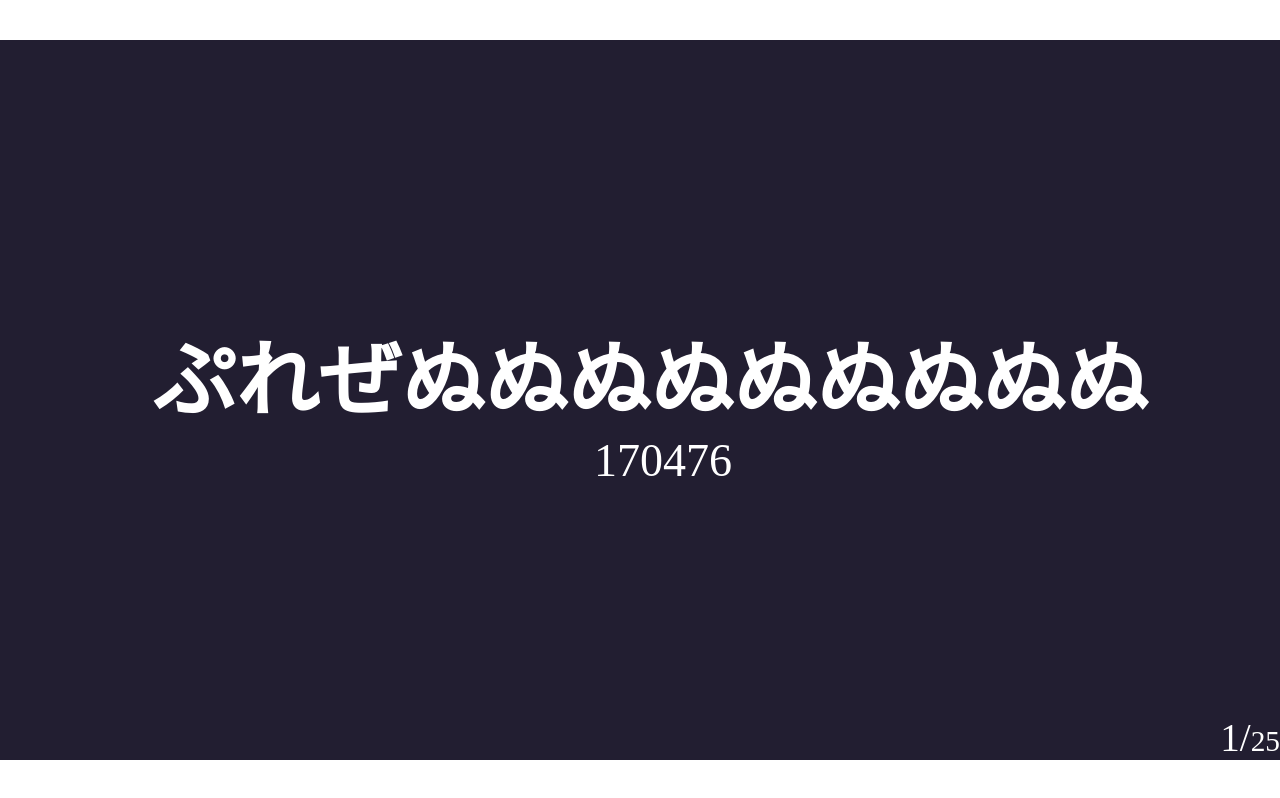
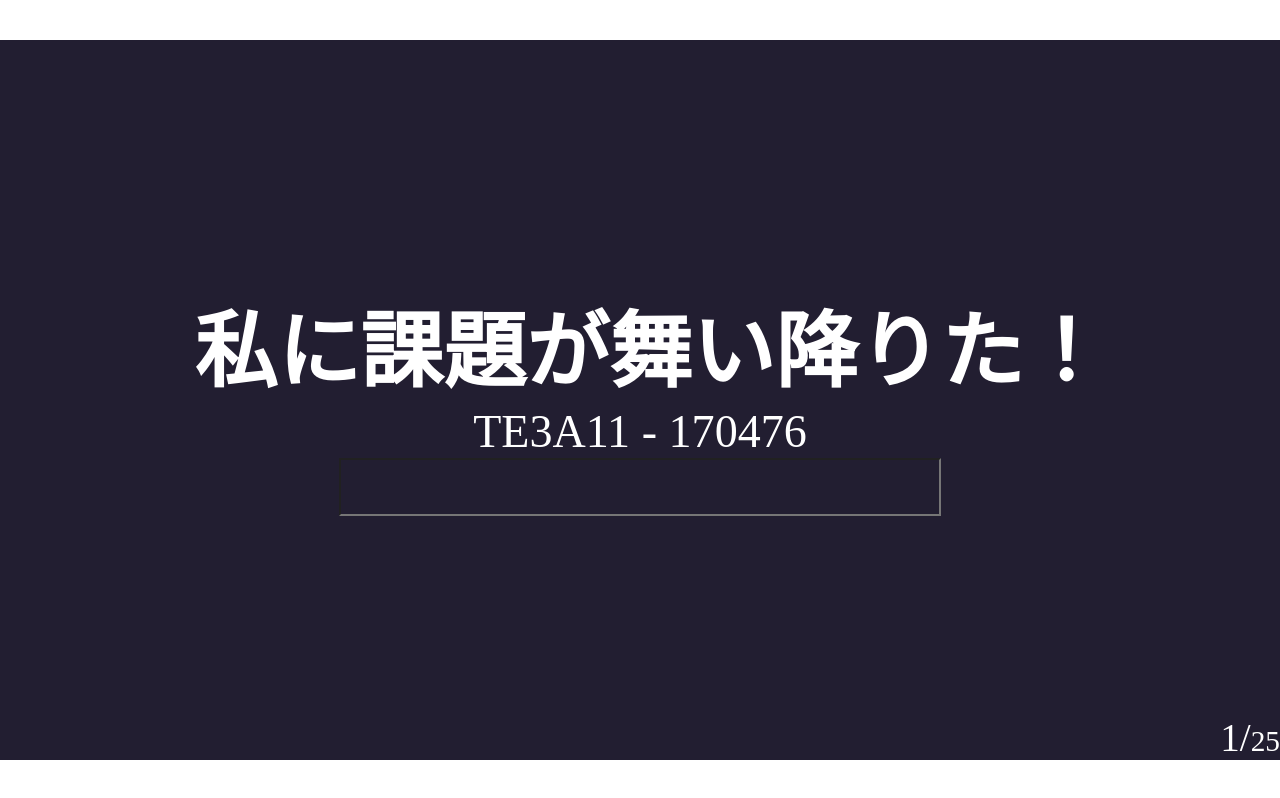
Before and after one commit to te170476/CSACC, a plain HTML site: page index.html in a window 1280 px wide. Drawn offline with Linux system fonts and the light colour scheme.

Commit message:
change title.
respect: "私に天使が舞い降りた！"

```diff
--- a/index.html
+++ b/index.html
@@ -37,8 +37,9 @@
     </svg>
     <p class="page_counter">/</p>
     <section class="cover center">
-        <h1>ぷれぜぬぬぬぬぬぬぬぬぬ</h1>
-        <p>170476</p>
+        <h1>私に課題が舞い降りた！</h1>
+        <p>TE3A11 - 170476</p>
+        <input style="font-size:100%;text-align:center;background-color:var(--background-color);color:var(--font-color);"type="text">
     </section>
     <section class="center">
         <h1 class="top left">自己</h1>
--- a/slideshow-style.css
+++ b/slideshow-style.css
@@ -16,23 +16,6 @@
     font-size: 85%;
 }
 .slideshow > .page_counter::after  { font-size: 75%;}
-/* .slideshow > .page_counter {
-    --index: "10";
-    --max:   "xx";
-    position: absolute;
-    right:  0;
-    bottom: -.25em;
-    margin-right: .5em;
-    padding-left:  .25em;
-    padding-right: .25em;
-    border: 1px solid;
-    border-radius: .5em .5em 0 0 / .5em .5em 0 0;
-    border-color: whitesmoke;
-    border-width: .1em;
-    font-size: 65%;
-}
-.slideshow > .page_counter::before { content: var(--index); }
-.slideshow > .page_counter::after  { content: var(--max);   } */
 
 .slideshow svg {
     fill: white;
@@ -107,7 +90,7 @@
     margin-left: .55em;
 }
 .slideshow > section section { margin-left: 1em; }
-.slideshow > section > * { margin-left: 1em; }
+.slideshow > section:not(.center) > * { margin-left: 1em; }
 /* .slideshow > section section > * { margin-left: 1em; } */
 /* .slideshow > section > p  { margin-left: 1em; } */
 .slideshow > section > ul { margin-left: 1.5em; }
```
